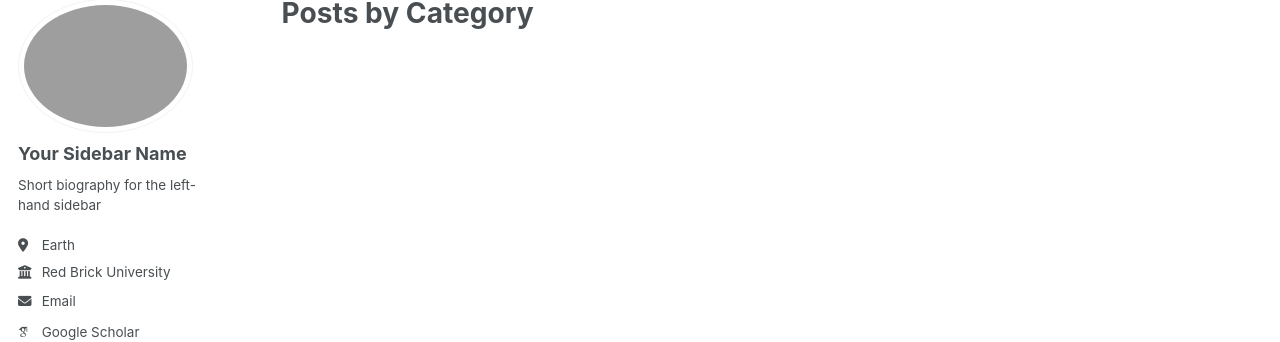
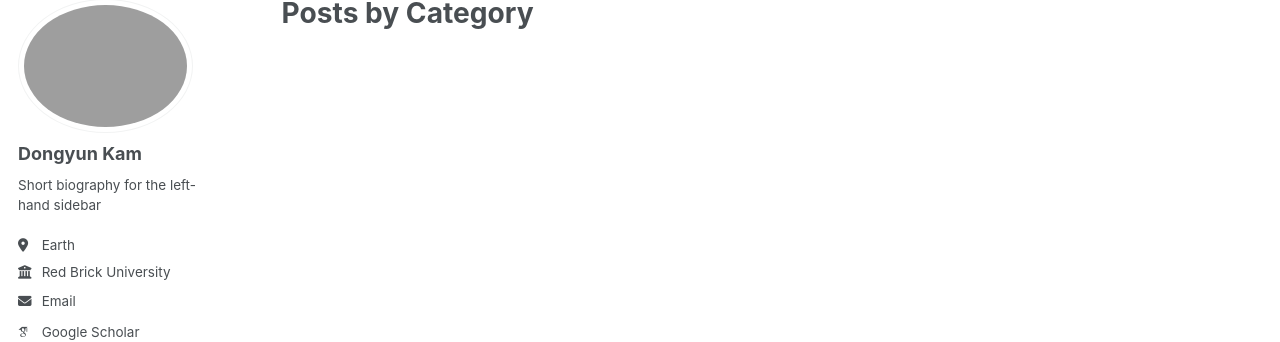
Before and after one commit to Dongyunkam/dongyunkam.github.io, a Jekyll site: the page built from _pages/category-archive.html, in a window 1280 px wide. Shown: the part 107-449 px from the top of the page. Built offline with Jekyll 4.4.1, drawn with Linux system fonts in a browser that asks for light colours; some web fonts are replaced.

Commit message:
Update _config.yml

```diff
--- a/_config.yml
+++ b/_config.yml
@@ -12,9 +12,9 @@
 title_separator          : "-"
 name                     : &name "Dongyun Kam"
 description              : &description "personal description"
-url                      : https://academicpages.github.io # the base hostname & protocol for your site e.g. "https://[your GitHub username].github.io"
+url                      : https://dongyunkam.github.io # the base hostname & protocol for your site e.g. "https://[your GitHub username].github.io"
 baseurl                  : "" # the subpath of your site, e.g. "/blog"
-repository               : "academicpages/academicpages.github.io"
+repository               : "Dongyunkam/dongyunkam.github.io"
 
 # Site Author - The following control what appear as part of the author content on the side bar.
 #               If a field is blank the icon and link will not appear, otherwise it will be shown.
@@ -22,17 +22,17 @@
 author:
   # Biographic information
   avatar           : "profile.png"
-  name             : "Your Sidebar Name"
+  name             : "Dongyun Kam"
   pronouns         : # example: "she/her"
   bio              : "Short biography for the left-hand sidebar"
   location         : "Earth"
   employer         : "Red Brick University"
   uri              : # URL
-  email            : "none@example.org"
+  email            : "rkaehddbs@postech.ac.kr"
 
   # Academic websites
   arxiv            : # URL - Update with the correct link to your profile
-  googlescholar    : "https://scholar.google.com/citations?user=PS_CX0AAAAAJ"
+  googlescholar    : "https://scholar.google.com/citations?user=VLWrDPgAAAAJ"
   impactstory      : # URL
   orcid            : "http://orcid.org/yourorcidurl"
   semantic         : # URL
```
